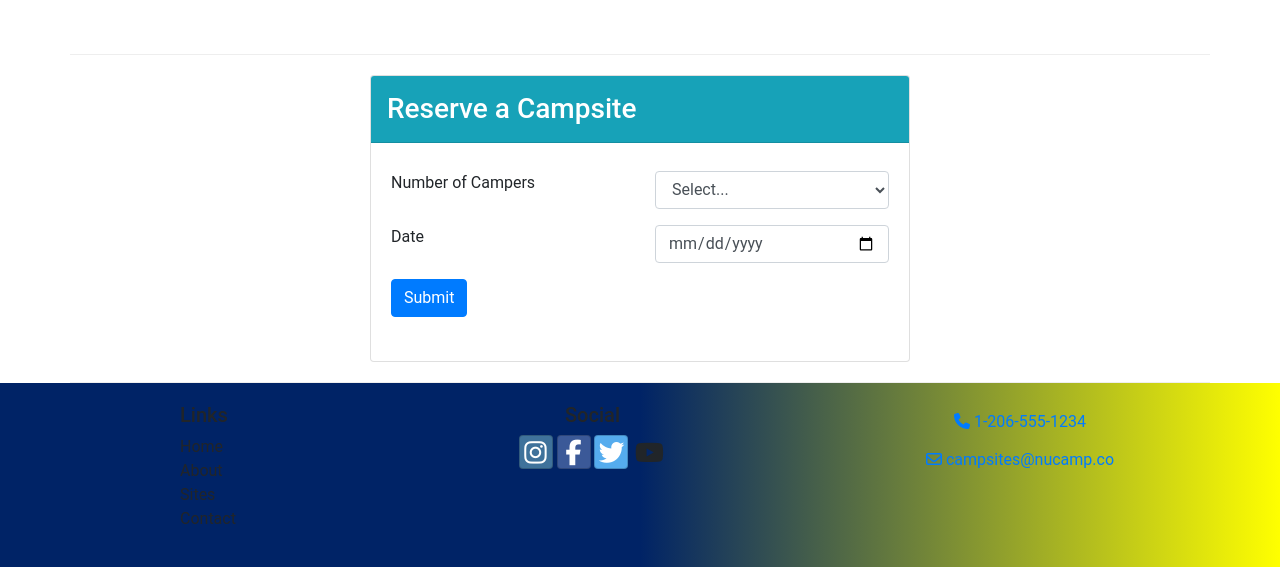
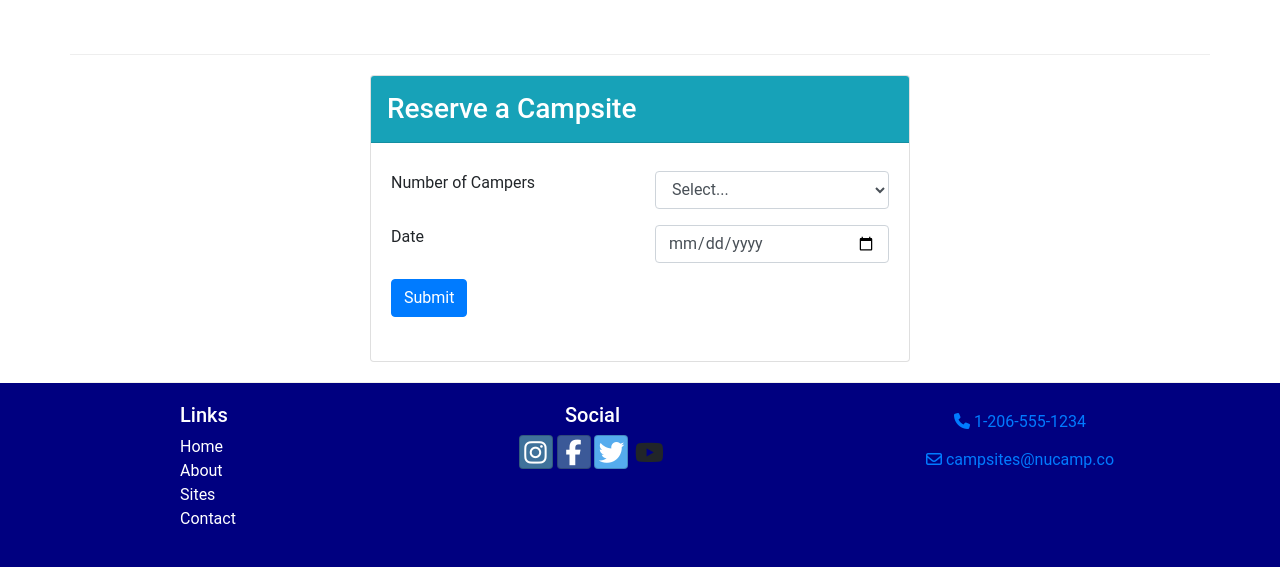
Before and after one commit to kjframe/Bootstrap_Pharaohs_Project, a website: page index.html in a window 1280 px wide. Shown: the part 1309-1876 px from the top of the page. Drawn offline with nearby package versions, Linux system fonts and the light colour scheme.

Commit message:
Navbar Tinkering

```diff
--- a/css/styles.css
+++ b/css/styles.css
@@ -15,7 +15,7 @@ header h2 {
 }
 
 .site-footer {
-    background-image: linear-gradient(to right, #002366, #002366, #FFFF00);
+    background-color: #000080;
     padding: 20px 0;
 }
 
--- a/index.html
+++ b/index.html
@@ -22,7 +22,6 @@
     <header class="jumbotron jumbotron-fluid" >
         <div class="container">
             <div class="row">
-
                 <div class="col">
                     <h1></h1>
                     <h2></h2>
@@ -44,14 +43,14 @@
                     <li class="nav-item"><a class="nav-link" href="#"><i class="fa fa-list fa-lg"></i> Sites</a></li>
                     <li class="nav-item"><a class="nav-link" href="contactus.html"><i class="fa fa-address-card fa-lg"></i> Contact</a></li>
                 </ul>
-                <div class="col col-xs col-md-4 col-xl-2 align-self-center">
-                    <a href="#reserveForm" role="button" class="btn btn-sm btn-info" data-toggle="tooltip" data-placement="mx-auto" data-html="true" title="Or call us at <br /><strong>1-901-123-4567</strong>">Reserve Roster Spot</a>
-                </div>
                 <span class="navbar-text ml-auto">
                     <a role="button" data-toggle="modal" data-target="#loginModal">
                         <i class="fa fa-sign-in"></i> Login
                     </a>
                 </span>
+                <div class="col col-xs col-md-4 col-xl-2 align-self-center">
+                    <a href="#reserveForm" role="button" class="btn btn-sm btn-info" data-toggle="tooltip" data-placement="mx-auto" data-html="true" title="Or call us at <br /><strong>1-901-123-4567</strong>">Reserve Roster Spot</a>
+                </div>
             </div>
         </div>
     </nav>
@@ -221,7 +220,7 @@
         </div>
     </div>
 
-    <footer class="site-footer">
+    <footer class="site-footer text-white">
         <div class="container">
             <div class="row">
                 <div class="col-4 col-sm-2 offset-1">
```
